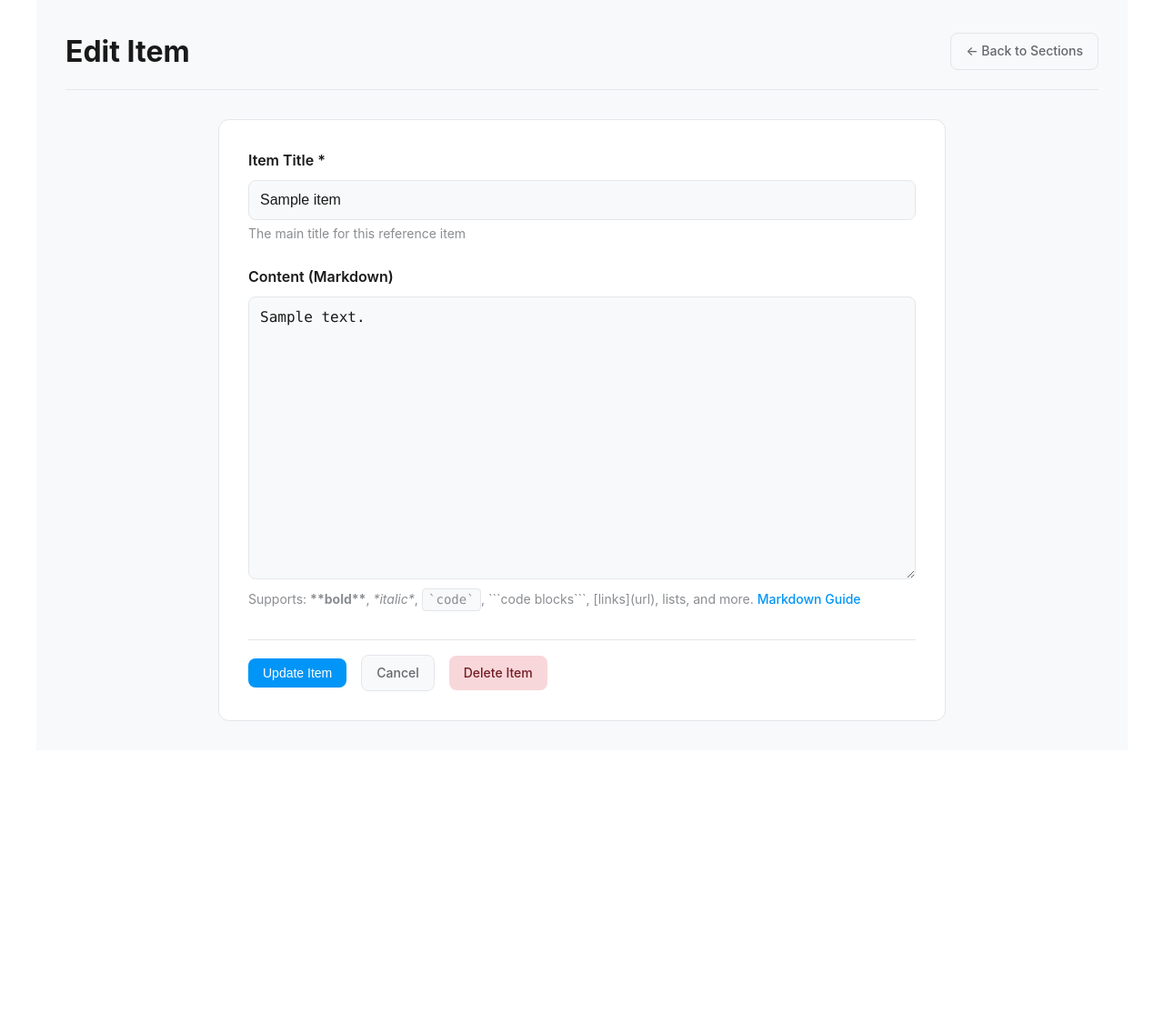
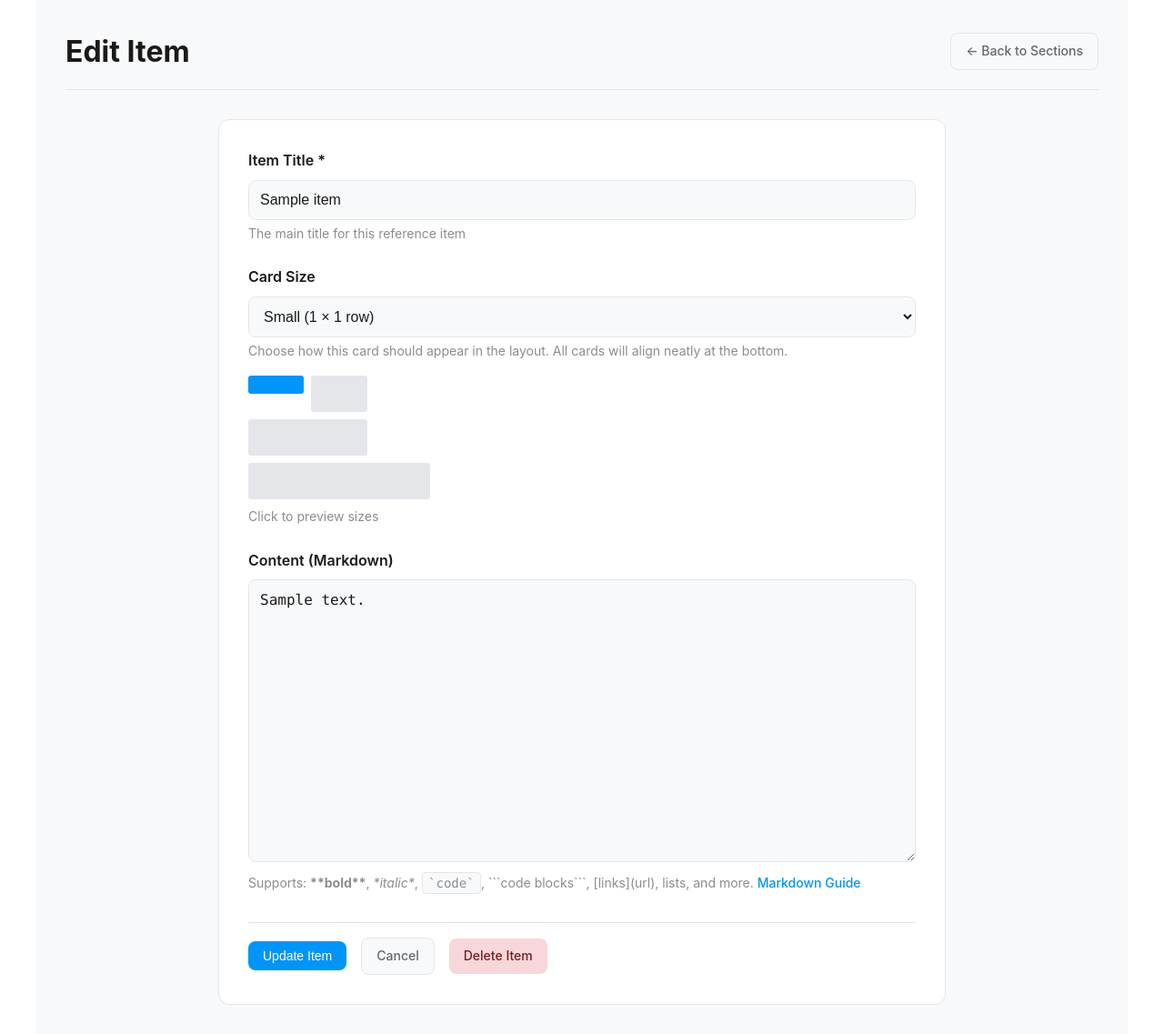
Before and after one commit to ManonSels/LookUp, a Flask app: page /admin/item/1/edit in a window 1280 px wide. Shown: the part 74-1211 px from the top of the page at 91% size. Before the commit the page ends 867 px from the top, so only its background shows below. Run offline with Flask 3, Linux system fonts and the light colour scheme; a user stored in the database is signed in; tables that the repository leaves empty hold one stand-in row (values such as "Sample post"); some libraries are stand-ins or nearby versions.

Commit message:
Masonic Layout

````diff
--- a/app/models/schema.py
+++ b/app/models/schema.py
@@ -66,6 +66,7 @@ class Schema:
                 title TEXT NOT NULL,
                 markdown_content TEXT NOT NULL,
                 display_order INTEGER DEFAULT 0,
+                card_size TEXT DEFAULT 'normal',  -- ADD THIS LINE: 'small', 'normal', 'wide', 'tall', 'large'
                 section_id INTEGER NOT NULL,
                 created_at TIMESTAMP DEFAULT CURRENT_TIMESTAMP,
                 updated_at TIMESTAMP DEFAULT CURRENT_TIMESTAMP,
--- a/app/models/section_item.py
+++ b/app/models/section_item.py
@@ -24,19 +24,19 @@ class SectionItemModel:
 
     # ----- CREATE ITEM ----- #
     @db_connection
-    def create_item(self, cursor, title, section_id, markdown_content="", display_order=0):
+    def create_item(self, cursor, title, section_id, markdown_content="", display_order=0, card_size='normal'):  # ADD card_size
         cursor.execute(
-            'INSERT INTO section_item (title, markdown_content, display_order, section_id) VALUES (?, ?, ?, ?)',
-            (title, markdown_content, display_order, section_id)
+            'INSERT INTO section_item (title, markdown_content, display_order, card_size, section_id) VALUES (?, ?, ?, ?, ?)',  # UPDATE
+            (title, markdown_content, display_order, card_size, section_id)  # UPDATE
         )
         return cursor.lastrowid
 
     # ----- UPDATE ITEM ----- #
     @db_connection
-    def update_item(self, cursor, item_id, title, markdown_content, display_order):
+    def update_item(self, cursor, item_id, title, markdown_content, display_order, card_size='normal'):  # ADD card_size
         cursor.execute(
-            'UPDATE section_item SET title = ?, markdown_content = ?, display_order = ?, updated_at = CURRENT_TIMESTAMP WHERE id = ?',
-            (title, markdown_content, display_order, item_id)
+            'UPDATE section_item SET title = ?, markdown_content = ?, display_order = ?, card_size = ?, updated_at = CURRENT_TIMESTAMP WHERE id = ?',  # UPDATE
+            (title, markdown_content, display_order, card_size, item_id)  # UPDATE
         )
         return True
 
@@ -48,11 +48,17 @@ class SectionItemModel:
 
     # ----- CONVERT DB ROW TO SECTION OBJECT ----- #
     def _dict_to_item(self, item_data):
+        # Convert sqlite3.Row to dict if needed
+        if hasattr(item_data, 'keys'):
+            item_data = dict(item_data)
+
         item = SectionItemModel()
         item.id = item_data['id']
         item.title = item_data['title']
         item.markdown_content = item_data['markdown_content']
         item.display_order = item_data['display_order']
+        # Use get() for card_size since it might be a new column in existing databases
+        item.card_size = item_data.get('card_size', 'normal') if isinstance(item_data, dict) else getattr(item_data, 'card_size', 'normal')
         item.section_id = item_data['section_id']
         item.created_at = item_data['created_at']
         item.updated_at = item_data['updated_at']
--- a/app/routes/admin.py
+++ b/app/routes/admin.py
@@ -442,6 +442,7 @@ def new_item(section_id):
     if request.method == 'POST':
         title = request.form.get('title')
         markdown_content = request.form.get('markdown_content', '')
+        card_size = request.form.get('card_size', 'normal')  # ADD THIS
 
         if not title:
             flash('Title is required', 'error')
@@ -451,7 +452,8 @@ def new_item(section_id):
         item_id = item_model.create_item(
             title=title,
             section_id=section_id,
-            markdown_content=markdown_content
+            markdown_content=markdown_content,
+            card_size=card_size  # ADD THIS
         )
 
         if item_id:
@@ -479,12 +481,13 @@ def edit_item(item_id):
     if request.method == 'POST':
         title = request.form.get('title')
         markdown_content = request.form.get('markdown_content', '')
+        card_size = request.form.get('card_size', 'normal')  # ADD THIS
 
         if not title:
             flash('Title is required', 'error')
             return render_template('admin/edit_item.html', section=section, item=item)
 
-        if item_model.update_item(item_id, title, markdown_content, item.display_order):
+        if item_model.update_item(item_id, title, markdown_content, item.display_order, card_size):  # UPDATE
             flash('Item updated successfully!', 'success')
             return redirect(url_for('admin.manage_sections', topic_id=section.topic_id))
         else:
--- a/app/templates/admin/edit_item.html
+++ b/app/templates/admin/edit_item.html
@@ -21,8 +21,44 @@
         </div>
 
         <div class="form-group">
+            <label for="card_size">Card Size</label>
+            <select id="card_size" name="card_size">
+                <option value="small" {{ 'selected' if item and item.card_size=='small' else '' }}>Small (1 × 1 row)
+                </option>
+                <option value="normal" {{ 'selected' if not item or item.card_size=='normal' else '' }}>Normal (1 × 2
+                    rows)</option>
+                <option value="wide" {{ 'selected' if item and item.card_size=='wide' else '' }}>Wide (2 × 2 rows)
+                </option>
+                <option value="stretch" {{ 'selected' if item and item.card_size=='stretch' else '' }}>Stretch (3 × 2
+                    rows)</option>
+            </select>
+            <small>Choose how this card should appear in the layout. All cards will align neatly at the bottom.</small>
+
+            <!-- ADD THE VISUAL SIZE PICKER RIGHT HERE -->
+            <div class="size-preview" style="margin-top: 1rem;">
+                <div class="size-options"
+                    style="display: grid; grid-template-columns: repeat(3, 1fr); gap: 0.5rem; max-width: 200px;">
+                    <div class="size-option small" data-size="small"
+                        style="height: 20px; background: var(--border-color); border-radius: 3px; cursor: pointer;">
+                    </div>
+                    <div class="size-option normal" data-size="normal"
+                        style="height: 40px; background: var(--border-color); border-radius: 3px; cursor: pointer;">
+                    </div>
+                    <div class="size-option wide" data-size="wide"
+                        style="height: 40px; background: var(--border-color); grid-column: span 2; border-radius: 3px; cursor: pointer;">
+                    </div>
+                    <div class="size-option stretch" data-size="stretch"
+                        style="height: 40px; background: var(--border-color); grid-column: span 3; border-radius: 3px; cursor: pointer;">
+                    </div>
+                </div>
+                <small style="display: block; margin-top: 0.5rem;">Click to preview sizes</small>
+            </div>
+        </div>
+
+        <div class="form-group">
             <label for="markdown_content">Content (Markdown)</label>
-            <textarea id="markdown_content" name="markdown_content" rows="15" placeholder="Write your content using Markdown syntax...">{{ item.markdown_content if item }}</textarea>
+            <textarea id="markdown_content" name="markdown_content" rows="15"
+                placeholder="Write your content using Markdown syntax...">{{ item.markdown_content if item }}</textarea>
             <small>
                 Supports: <strong>**bold**</strong>, <em>*italic*</em>,
                 <code>`code`</code>, ```code blocks```, [links](url), lists, and more.
@@ -39,13 +75,46 @@
             </a>
 
             {% if item %}
-            <a href="{{ url_for('admin.delete_item', item_id=item.id) }}"
-               class="btn btn-danger"
-               onclick="return confirm('Are you sure you want to delete this item?')">
+            <a href="{{ url_for('admin.delete_item', item_id=item.id) }}" class="btn btn-danger"
+                onclick="return confirm('Are you sure you want to delete this item?')">
                 Delete Item
             </a>
             {% endif %}
         </div>
     </form>
 </div>
+
+<script>
+    document.addEventListener('DOMContentLoaded', function () {
+        const sizeSelect = document.getElementById('card_size');
+        const sizeOptions = document.querySelectorAll('.size-option');
+
+        // Update visual when select changes
+        sizeSelect.addEventListener('change', function () {
+            sizeOptions.forEach(opt => opt.style.background = 'var(--border-color)');
+            const activeOpt = document.querySelector(`.size-option[data-size="${this.value}"]`);
+            if (activeOpt) {
+                activeOpt.style.background = 'var(--accent-color)';
+            }
+        });
+
+        // Update select when visual is clicked
+        sizeOptions.forEach(option => {
+            option.addEventListener('click', function () {
+                const size = this.getAttribute('data-size');
+                sizeSelect.value = size;
+                sizeOptions.forEach(opt => opt.style.background = 'var(--border-color)');
+                this.style.background = 'var(--accent-color)';
+            });
+        });
+
+        // Set initial visual state
+        if (sizeSelect.value) {
+            const activeOpt = document.querySelector(`.size-option[data-size="${sizeSelect.value}"]`);
+            if (activeOpt) {
+                activeOpt.style.background = 'var(--accent-color)';
+            }
+        }
+    });
+</script>
 {% endblock %}
--- a/app/templates/cheatsheet.html
+++ b/app/templates/cheatsheet.html
@@ -14,9 +14,9 @@
     {% for section in topic.sections %}
     <section class="section" id="section-{{ section.id }}">
         <h2>{{ section.title }}</h2>
-        <div class="cards-grid">
+        <div class="masonry-grid">
             {% for item in section.items %}
-            <div class="card" id="item-{{ item.id }}">
+            <div class="card card-{{ item.card_size }}" id="item-{{ item.id }}">
                 <h3>{{ item.title }}</h3>
                 <div class="card-content">
                     {{ item.markdown_content|markdown|safe }}
@@ -26,7 +26,5 @@
         </div>
     </section>
     {% endfor %}
-
-
 </div>
 {% endblock %}
````
Also changed, not shown: app/static/css/pages.css (+85 -0 lines).
